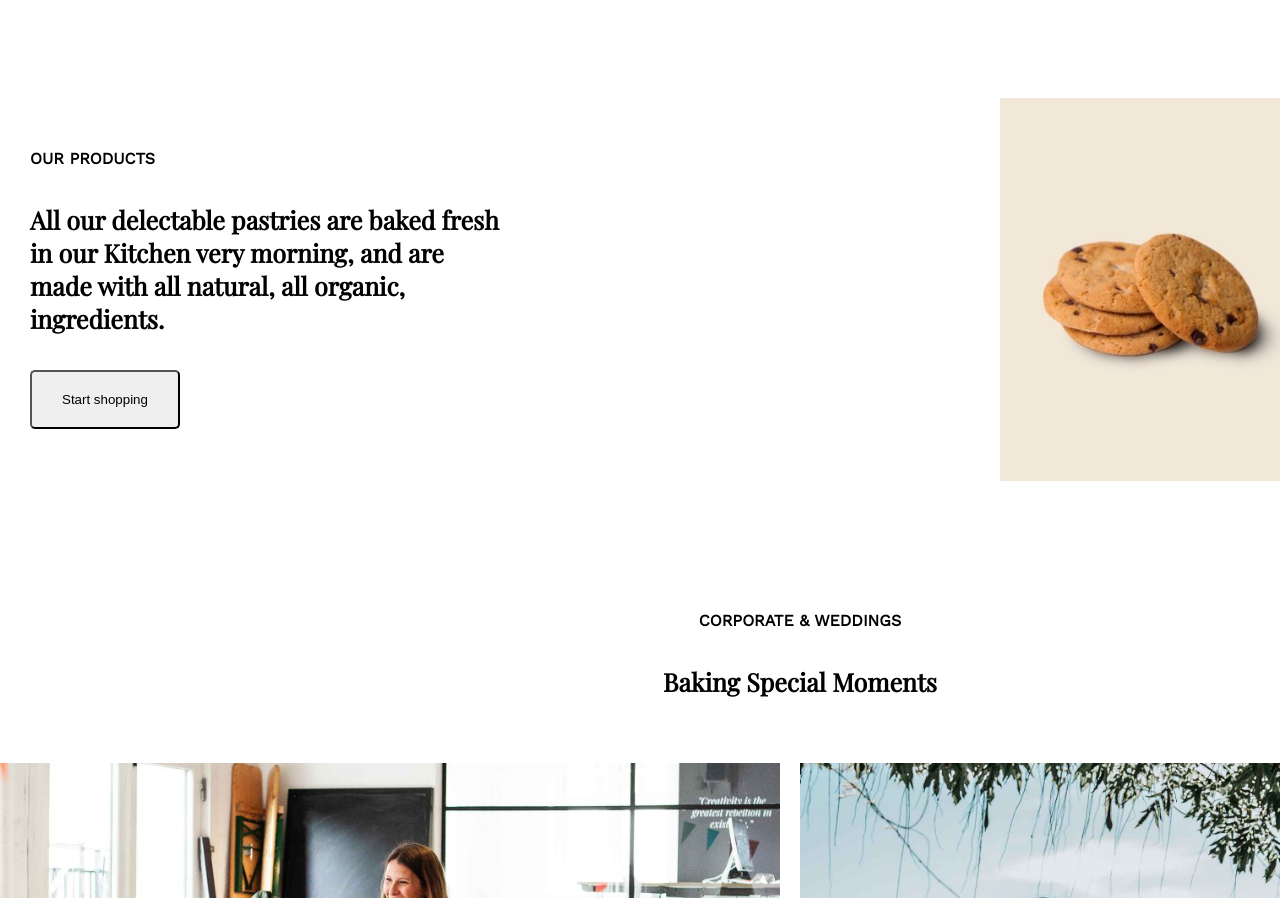
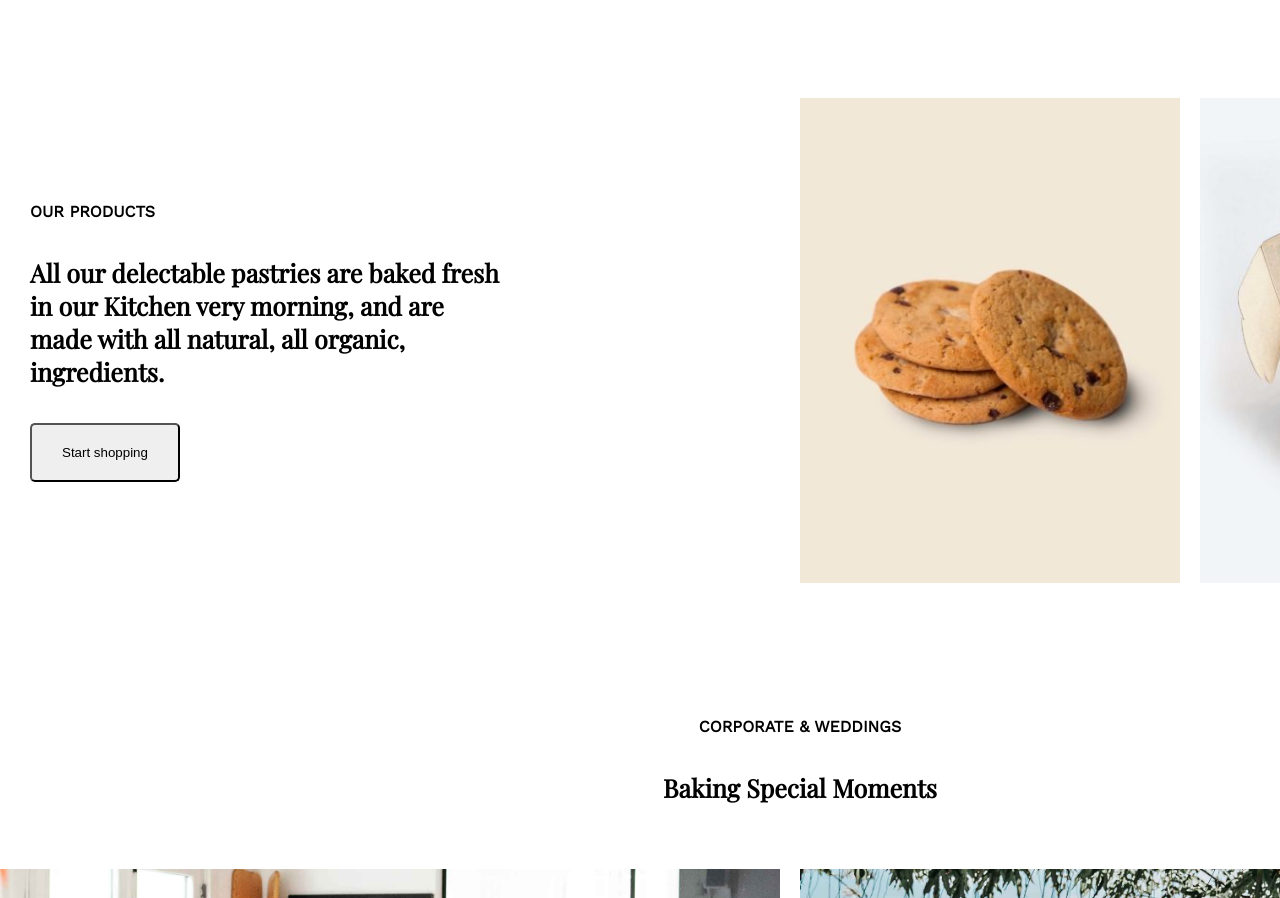
Before and after one commit to EnricoNapolitano/2023-01-31-esame_midterm, a Vue app in the folder proj-html-vuejs/: page / in a window 1280 px wide. Shown: the part 853-1751 px from the top of the page. Built offline with nearby package versions, Linux system fonts and the light colour scheme.

Commit message:
changing tags in ProductsGallery

```diff
--- a/proj-html-vuejs/src/components/AppMain/ProductsSection.vue
+++ b/proj-html-vuejs/src/components/AppMain/ProductsSection.vue
@@ -18,8 +18,8 @@ export default {
 
 <style lang="scss">
 #products-gallery {
-    figure {
-        width: 300px;
+    ul {
+        width: 800px;
         height: auto;
     }
 
--- a/proj-html-vuejs/src/components/generics/ProductsGallery.vue
+++ b/proj-html-vuejs/src/components/generics/ProductsGallery.vue
@@ -5,13 +5,13 @@ export default {
 }
 </script>
 <template>
-    <figure>
-        <img v-for="item in gallery" :src="item.src" :alt="item.title">
-    </figure>
+    <ul>
+        <li v-for="item in gallery"><img :src="item.src" :alt="item.title"></li>
+    </ul>
 </template>
 
 <style scoped>
-figure {
+ul {
     display: flex;
     justify-content: flex-end;
 }
```
